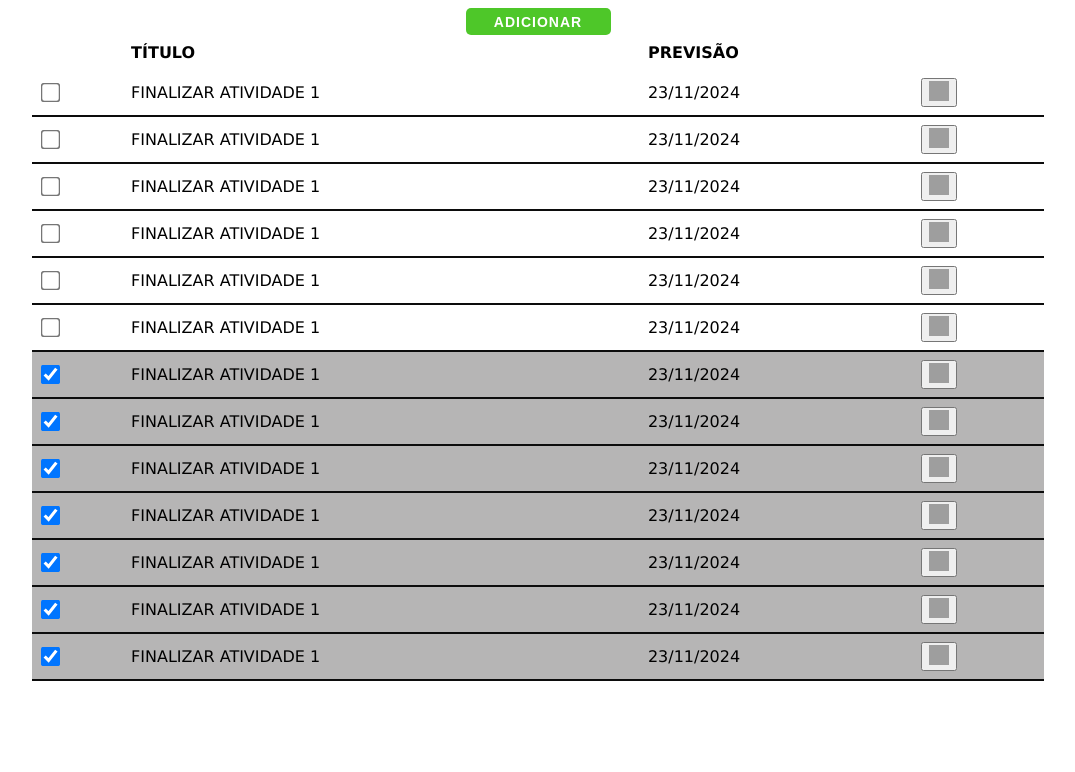
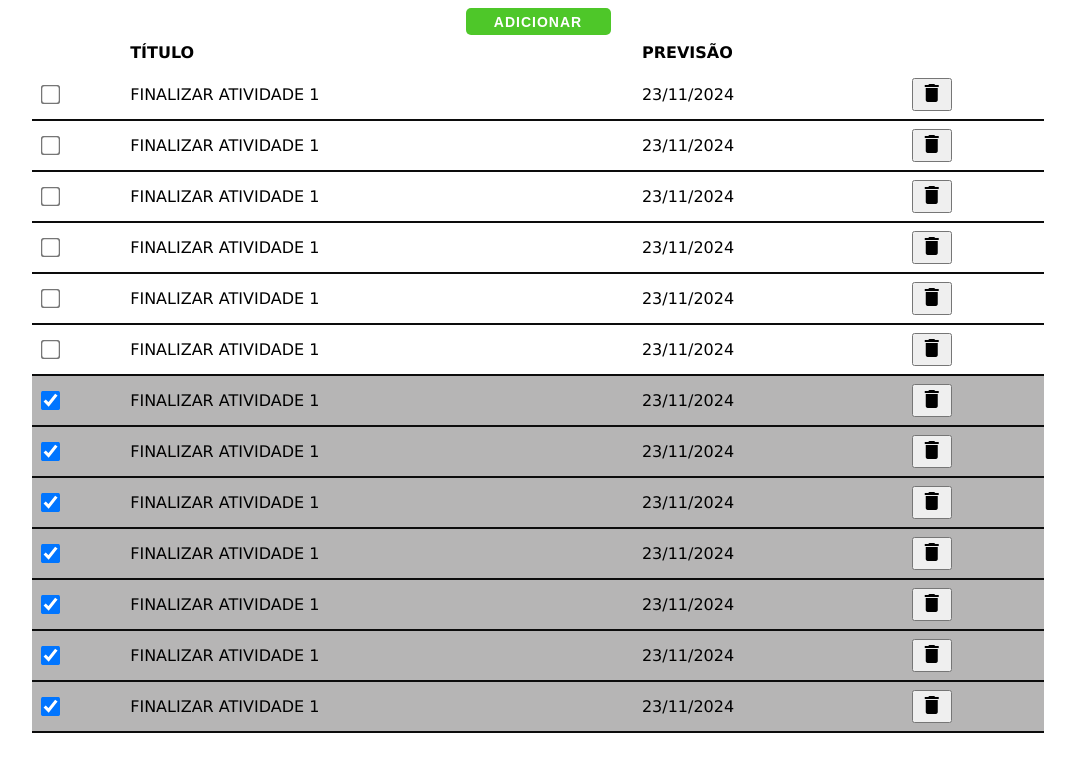
Before and after one commit to brunongomes/app-do-zero-pdi, an Angular app: page / in a window 1280 px wide. Shown: the top 772 px of the page, without its empty margins (102-1177 px from the left). Built offline with nearby package versions, Linux system fonts and the light colour scheme; grey boxes are pictures that could not be loaded.

Commit message:
feat: add Material Icons to Angular project

```diff
--- a/src/app/components/task-list/task-list.component.html
+++ b/src/app/components/task-list/task-list.component.html
@@ -16,7 +16,9 @@
             <td>{{ task.prevision }}</td>
             <td>
                 <button id="btn-remove-task-{{i}}" (click)="removeTask(i)">
-                    <img src="assets/icons/btn_delete.png" alt="Deletar" width="20" height="20">
+                    <mat-icon><span class="material-symbols-outlined">
+                      delete
+                    </span></mat-icon>
                 </button>
             </td>
           </tr>
--- a/src/app/components/task-list/task-list.component.ts
+++ b/src/app/components/task-list/task-list.component.ts
@@ -2,6 +2,7 @@ import { NgClass, NgFor, NgIf } from '@angular/common';
 import { Component } from '@angular/core';
 import { TaskListService } from '../../services/task-list.service';
 import { Task } from '../../services/task';
+import { MatIconModule } from '@angular/material/icon';
 
 @Component({
   selector: 'app-task-list',
@@ -9,7 +10,8 @@ import { Task } from '../../services/task';
   imports: [
     NgFor,
     NgClass,
-    NgIf
+    NgIf,
+    MatIconModule
   ],
   templateUrl: './task-list.component.html',
   styleUrl: './task-list.component.css'
--- a/src/index.html
+++ b/src/index.html
@@ -6,6 +6,7 @@
   <base href="/">
   <meta name="viewport" content="width=device-width, initial-scale=1">
   <link rel="icon" type="image/x-icon" href="favicon.ico">
+  <link href="https://fonts.googleapis.com/icon?family=Material+Icons"rel="stylesheet">
 </head>
 <body>
   <app-root></app-root>
```
